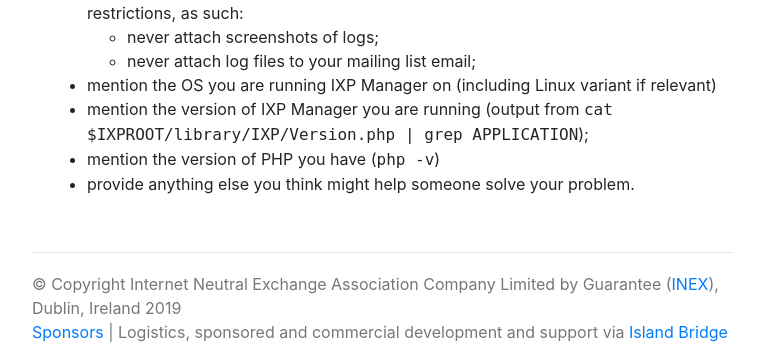
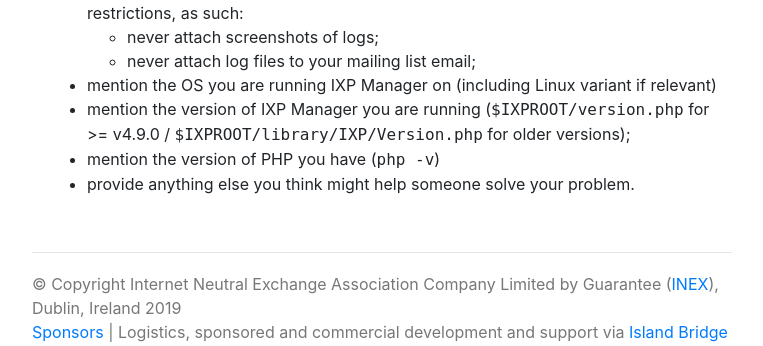
Before and after one commit to inex/ixp-manager-www, a PHP site: page /support in a window 1280 px wide. Shown: the part 2144-2490 px from the top of the page, without its empty margins (258-1021 px from the left). Run offline with PHP 8.4, Linux system fonts and the light colour scheme; some libraries are stand-ins or nearby versions.

Commit message:
Fix location of version string in >=v4.9

```diff
--- a/public/support.php
+++ b/public/support.php
@@ -133,7 +133,7 @@
                     </ul>
               </li>
               <li> mention the OS you are running IXP Manager on (including Linux variant if relevant) </li>
-              <li> mention the version of IXP Manager you are running (output from <tt>cat $IXPROOT/library/IXP/Version.php | grep APPLICATION</tt>); </li>
+              <li> mention the version of IXP Manager you are running (<tt>$IXPROOT/version.php</tt> for >= v4.9.0 / <tt>$IXPROOT/library/IXP/Version.php</tt> for older versions); </li>
               <li> mention the version of PHP you have (<tt>php -v</tt>) </li>
               <li> provide anything else you think might help someone solve your problem. </li>
 
```
